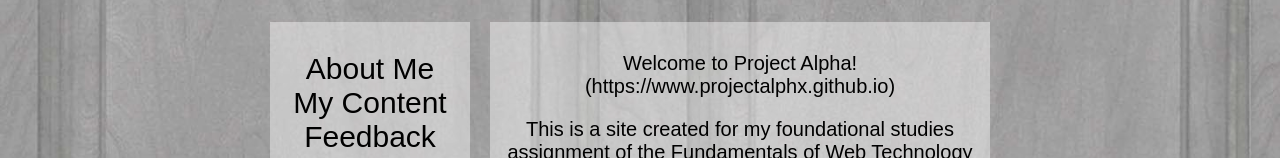
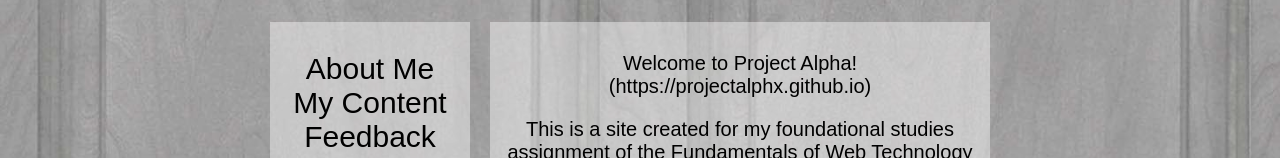
Before and after one commit to projectalphx/projectalphx.github.io, a plain HTML site: page index.html in a window 1280 px wide. Shown: the part 306-464 px from the top of the page. Drawn offline with Linux system fonts and the light colour scheme; files whose address does not match are found by name.

Commit message:
remove WWW

```diff
--- a/index.html
+++ b/index.html
@@ -40,7 +40,7 @@
           <div class="grid-item">
            <div class="grid-content">
               <div class="grid-container-homepage-content">
-                <div class="grid-item-homepage-content"><article>Welcome to Project Alpha! (https://www.projectalphx.github.io)</article></div>
+                <div class="grid-item-homepage-content"><article>Welcome to Project Alpha! (https://projectalphx.github.io)</article></div>
                 <div class="grid-item-homepage-content"><article>This is a site created for my foundational studies assignment of the Fundamentals of Web Technology unit. This site was made to showcase my understanding and application of my 10-week long semester course studies.</article></div>
                 <div class="grid-item-homepage-content"><article>Project Alpha is made to be my Artwork Portfolio. In this website, there are 6 webpages, arranged in a mix of a random structural theme and hierarchical structural theme. You may find the homepage, an “About Me” page, a feedbacks page, and my contents page which leads to my area of specialty: Graphics & Logo. The homepage hyperlink is the “Project Alpha Banner”.
                   Special thanks to Ms. Serena, my tutor for your teaching, guiding, advice, and time.</article></div>
```
